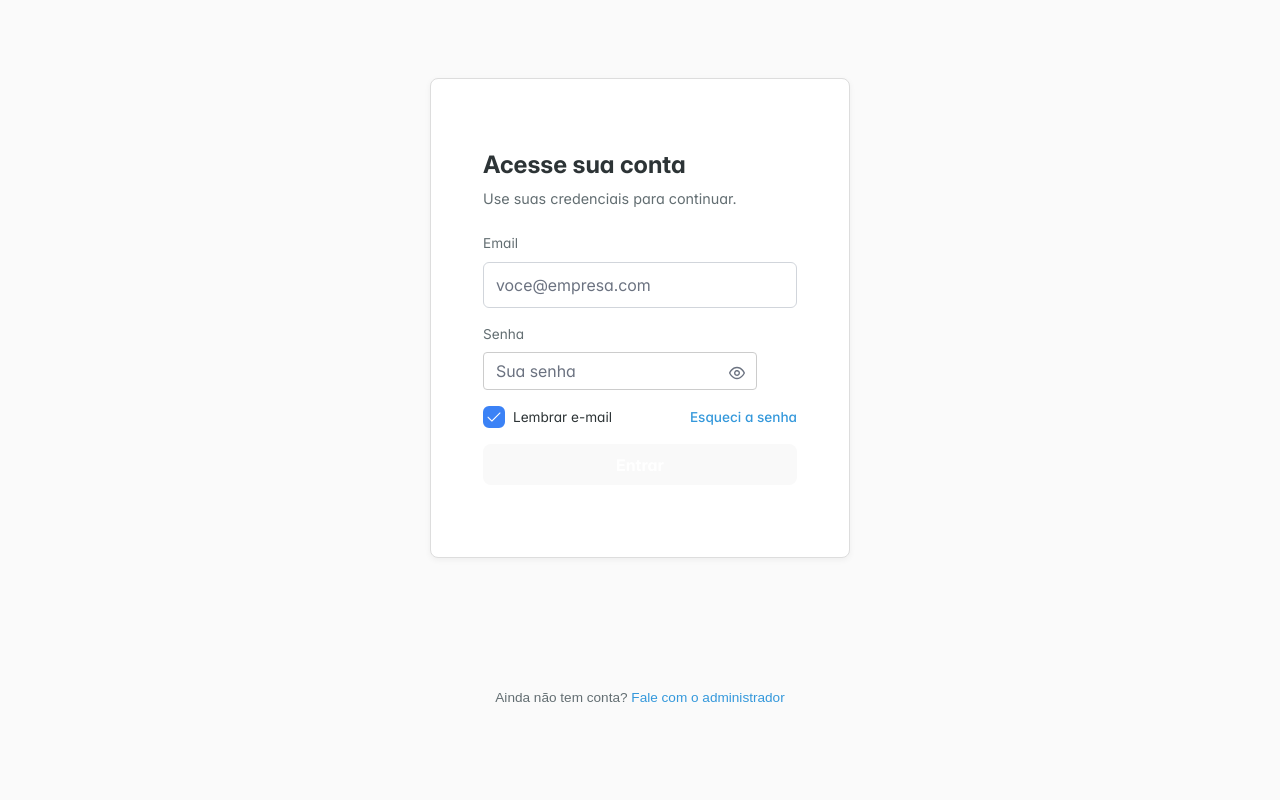
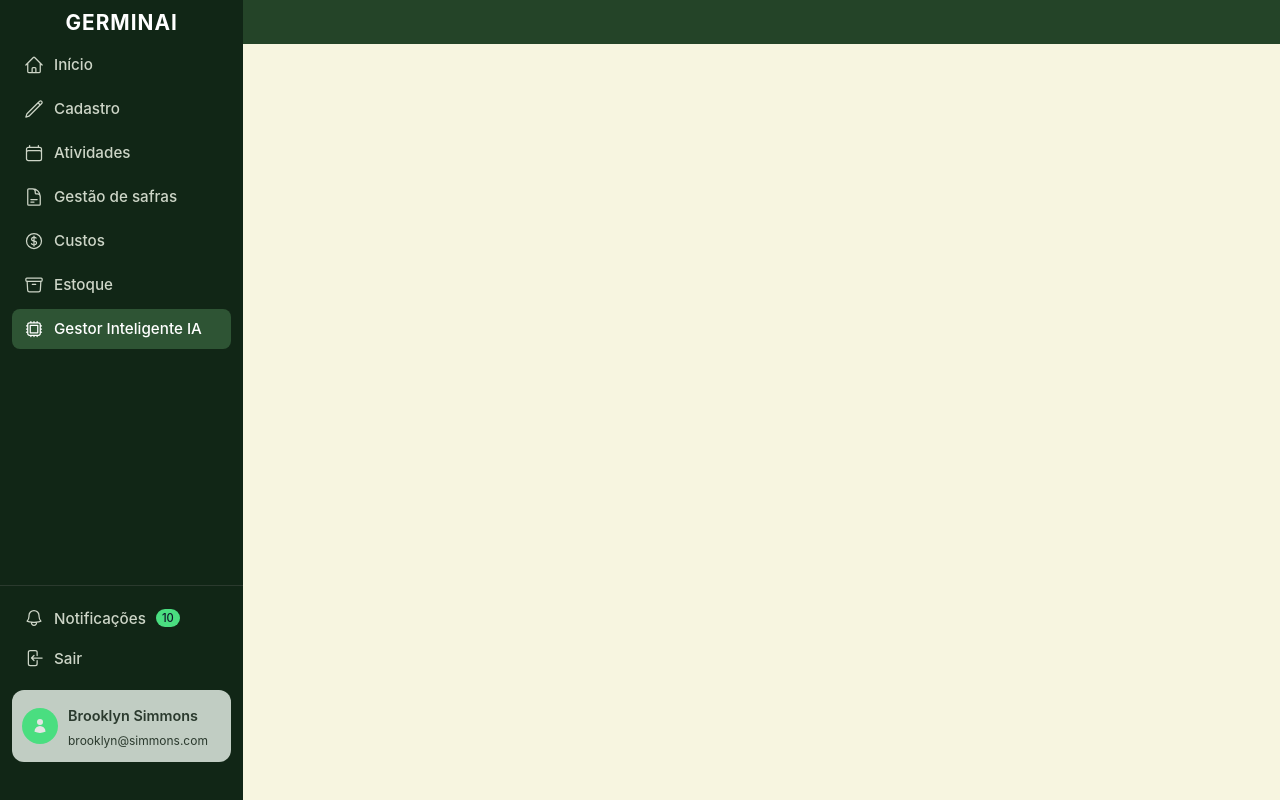
Before and after one commit to josedurigon/Repo-Germinai-react, a React (Vite) app: page /application in a window 1280 px wide. Before the commit this address led to /login. Built offline with nearby package versions, Linux system fonts and the light colour scheme.

Commit message:
"feat(layout): Implementa AppLayout para Sidebar e Navegação fixos pós-login"

```diff
--- a/src/components/Navegation/NavegationGermini.css
+++ b/src/components/Navegation/NavegationGermini.css
@@ -11,7 +11,6 @@
 
 .conteudo-navegacao {
   display: flex;
-  gap: 20px;
   align-items: center;
 }
 
--- a/src/components/Navegation/Sidebar.css
+++ b/src/components/Navegation/Sidebar.css
@@ -1,4 +1,3 @@
-
 
 /* ====== CONTAINER PRINCIPAL ====== */
 .barra-lateral {
--- /dev/null
+++ b/src/layouts/AppLayout.css
@@ -0,0 +1,39 @@
+.app-layout {
+  display: grid;
+  grid-template-columns: 19% 1fr; /* Sidebar + Conteúdo */
+  height: 100vh;
+  background-color: #F7F5E0;
+  overflow: hidden;
+}
+
+/* Lado esquerdo */
+.sidebar {
+  background-color: #112616;
+  height: 100vh;
+  display: flex;
+  flex-direction: column;
+}
+
+/* Lado direito */
+.main-content {
+  display: grid;
+  grid-template-rows: 5.5% 1fr; /* Navigation em cima, Conteúdo embaixo */
+  height: 100vh;
+  overflow: hidden;
+
+}
+
+/* Topo da direita */
+.navigation {
+  background-color: #244428; /* opcional, só pra visualizar */
+  display: flex;
+  align-items: center;
+  justify-content: space-between;
+}
+
+/* Área principal (conteúdo) */
+.page-content {
+  background-color: #F7F5E0;
+  padding: 16px;
+  overflow-y: auto; /* permite rolagem interna se o conteúdo for grande */
+}
--- a/src/layouts/AppLayout.tsx
+++ b/src/layouts/AppLayout.tsx
@@ -1,36 +1,24 @@
 import { Outlet } from "react-router-dom";
-import SidebarMenu from "../../src/components/SideBarMenu";
-import { useState } from "react";
-import "../../src/styles/layouts/AppLayout.css";
+import Sidebar from "../components/Navegation/Sidebar";
+import Navigation from "../components/Navegation/NavegationGermini";
+import "./AppLayout.css";
 
-const AppLayout: React.FC = () => {
-
-    const [collapsed, setCollapsed] = useState(false);
-
-    return (
-    <div id="app-root">
-      {/* Sidebar */}
-      <aside className={`sidebar ${collapsed ? "collapsed" : ""}`}>
-        <div className="sidebar-header">GERMINAI</div>
-        <SidebarMenu />
-        <button
-          className={`sidebar-toggle ${collapsed ? "collapsed" : ""}`}
-          onClick={() => setCollapsed(!collapsed)}
-        >
-          {collapsed ? "→" : "←"}
-        </button>
+export default function AppLayout() {
+  return (
+    <div className="app-layout">
+      <aside className="sidebar">
+        <Sidebar />
       </aside>
 
-      {/* Conteúdo */}
-      <main className={`content ${collapsed ? "expanded" : ""}`}>
-        <header className="topbar">Área Logada</header>
-        <div className="page-content">
+      <div className="main-content">
+        <header className="navigation">
+          <Navigation />
+        </header>
+
+        <main className="page-content">
           <Outlet />
-        </div>
-      </main>
+        </main>
+      </div>
     </div>
   );
-
-};
-
-export default AppLayout;
+}
--- a/src/pages/gestorInteligente/PrevisaoPreco.css
+++ b/src/pages/gestorInteligente/PrevisaoPreco.css
@@ -1,19 +1,4 @@
-.pagina-previsao-container-pai {
-    margin: 0;
-    padding: 0;
-    background-color: #F7F5E0;
-    overflow: hidden; /* impede scroll na tela */
-    display: grid;
-    grid-template-columns: 19%  1fr;
-    height: 100vh;
 
-}
-
-.conteudo-previsao {
-    display: grid;
-    grid-template-rows: 5.5%  1fr;
-    overflow: hidden;
-}
 
 .conteudo-principal-wrapper {
     overflow-y: auto;
--- a/src/pages/gestorInteligente/PrevisaoPreco.tsx
+++ b/src/pages/gestorInteligente/PrevisaoPreco.tsx
@@ -1,6 +1,7 @@
 import React from 'react';
 import { useState } from "react";
 import { useNavigate } from "react-router-dom";
+
 
 import Sidebar from '../../components/Navegation/Sidebar';
 import NavigationGerminai from '../../components/Navegation/NavegationGermini';
@@ -9,12 +10,10 @@ import './PrevisaoPreco.css';
 const PrevisaoPreco = () => {
   return (
    <div className="pagina-previsao-container-pai">
-      <Sidebar />
+
 
       {/* 2. Adicionando o conteúdo da página */}
       <main className="conteudo-previsao">
-
-        <NavigationGerminai/>
 
         <div className="conteudo-principal-wrapper">
           <h1>Página de Previsão de Preço</h1>
--- a/src/routes/ProtectedRoute.tsx
+++ b/src/routes/ProtectedRoute.tsx
@@ -3,7 +3,9 @@ import { Navigate, Outlet, useLocation } from "react-router-dom";
 export default function ProtectedRoute() {
   const token = localStorage.getItem("access_token");
   const location = useLocation();
-  const ok = token && isTokenValid(token);
+  {/** configuração correta do token de acesso do login que estava antes:
+    const ok = token && isTokenValid(token);*/}
+    const ok = true; // ⚠️ só pra teste
 
   return ok ? <Outlet/> : <Navigate to="/login" replace state={{ from: location }} />;
 }
--- a/src/routes/Routes.tsx
+++ b/src/routes/Routes.tsx
@@ -18,13 +18,15 @@ const AppRoutes: React.FC = () => {
       <Route path="/" element={<Homepage />} />
       <Route path='/sobre-nos' element={<AboutUs />} />
       <Route path="/login" element={<Login />} />
-      <Route path="/previsao-preco" element={<PrevisaoPreco />} />
+
+
       <Route element={<ProtectedRoute />}>
         <Route path="/application" element={<AppLayout />}>
           <Route path="home" element={<h1>Home</h1>} />
           <Route path="user" element={<UserRegister />} />
           <Route path="users" element={<UserList />} />
           <Route path="reports" element={<h1>Reports</h1>} />
+          <Route path="previsao-preco" element={<PrevisaoPreco />} />
 
         </Route>
       </Route>
```
